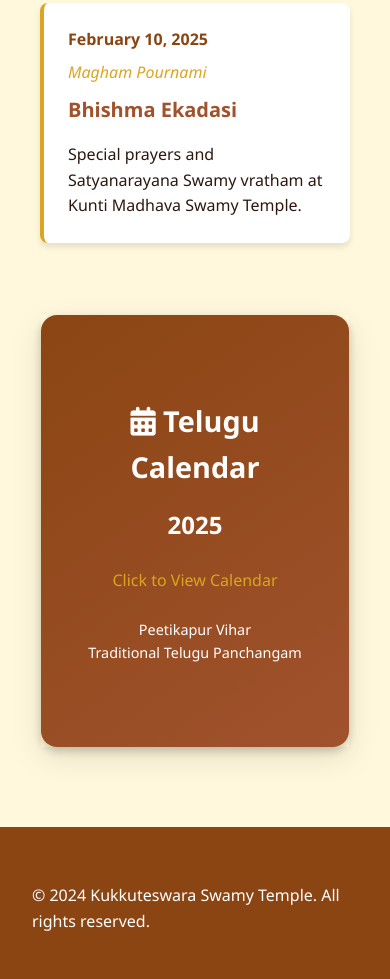
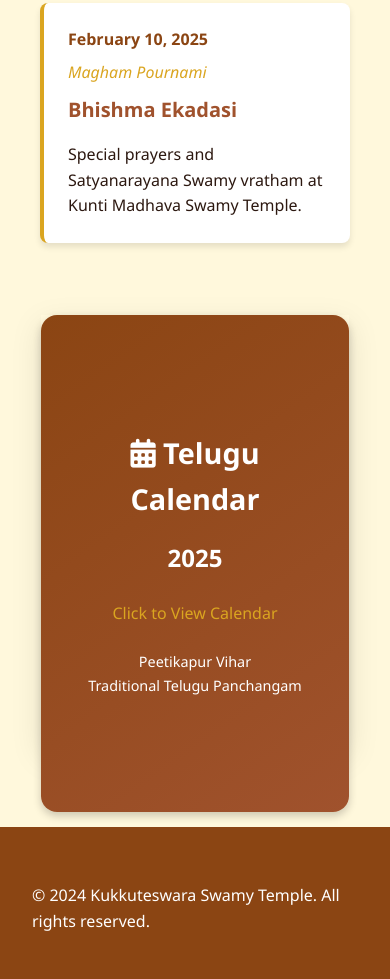
Before and after one commit to Sathwik858/Temple, a plain HTML site: page events.html in a window 390 px wide. Shown: the part 1198-2177 px from the top of the page. Drawn offline with Linux system fonts and the light colour scheme.

Commit message:
Calender updated for mobile

```diff
--- a/events.html
+++ b/events.html
@@ -733,7 +733,7 @@
         .month-card {
             background: white;
             border-radius: 8px;
-            padding: 1rem;
+
             box-shadow: 0 2px 4px rgba(0,0,0,0.1);
         }
 
@@ -1061,7 +1061,7 @@
         .book-cover, .book-content {
             position: absolute;
             width: 100%;
-            height: 100%;
+            height: 115%;
             backface-visibility: hidden;
             border-radius: 16px;
             display: flex;
```
